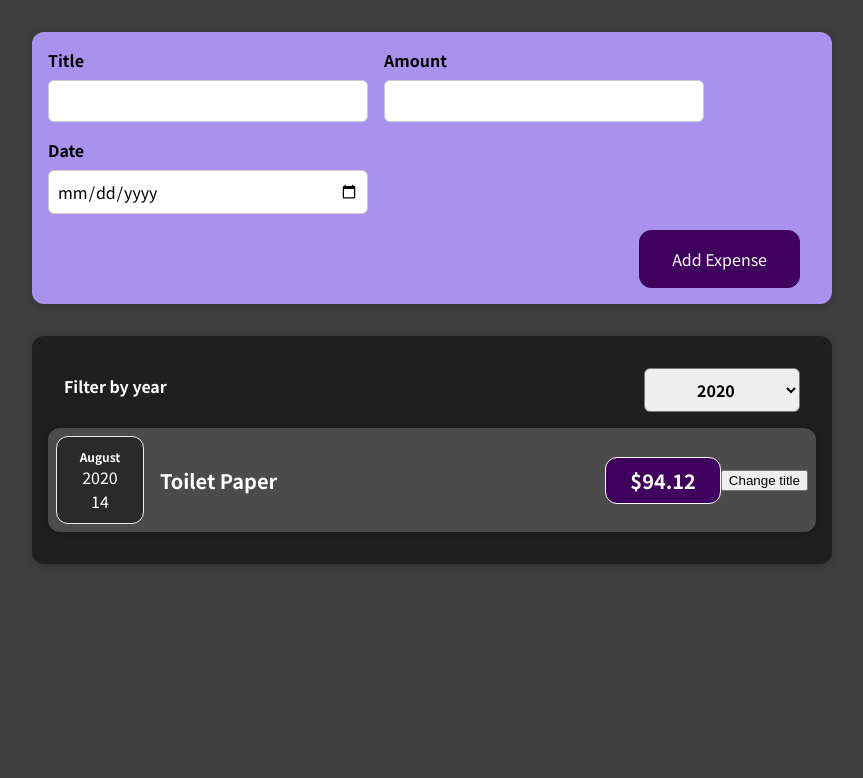
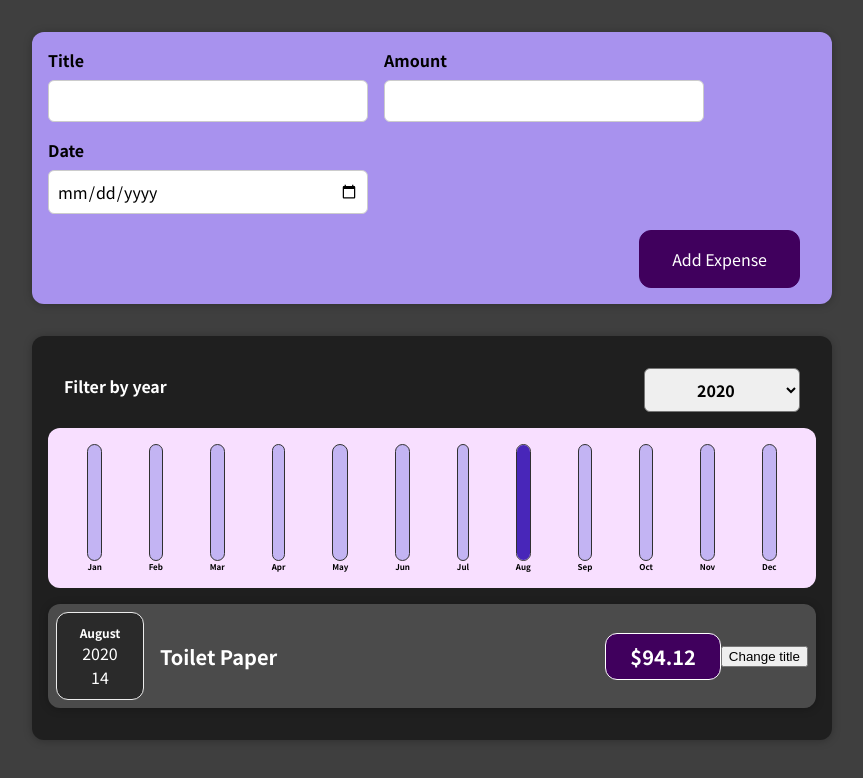
Before and after one commit to AinunSeptian/ExpenseRecord, a React (Create React App) app: page / in a window 1280 px wide. Shown: the top 778 px of the page, without its empty margins (208-1071 px from the left). Built offline with nearby package versions, Linux system fonts and the light colour scheme.

Commit message:
adding styling and dynamic data in chart component

```diff
--- a/src/components/Chart/Chart.js
+++ b/src/components/Chart/Chart.js
@@ -4,13 +4,15 @@
 import "./Chart.css";
 
 const Chart = (props) => {
+  const dataPointValues = props.dataPoints.map((dataPoint) => dataPoint.value);
+  const totalMaximum = Math.max(...dataPointValues);
   return (
     <div className="chart">
       {props.dataPoints.map((dataPoint) => (
         <ChartBar
           key={dataPoint.label}
           value={dataPoint.value}
-          maxValue={null}
+          maxValue={totalMaximum}
           label={dataPoint.label}
         />
       ))}
--- a/src/components/Chart/ChartBar.js
+++ b/src/components/Chart/ChartBar.js
@@ -5,19 +5,19 @@
 const ChartBar = (props) => {
   let barFillHeight = "0%";
 
-  if (props.max > 0) {
+  if (props.maxValue > 0) {
     barFillHeight = Math.round((props.value / props.maxValue) * 100) + "%";
   }
 
   return (
     <div className="chart-bar">
-      <div classname="chart-bar__inner">
+      <div className="chart-bar__inner">
         <div
           className="chart-bar__fill"
           style={{ height: barFillHeight }}
         ></div>
       </div>
-      <div className="chart-bar__label"></div>
+      <div className="chart-bar__label">{props.label}</div>
     </div>
   );
 };
--- a/src/components/Expenses/Expenses.js
+++ b/src/components/Expenses/Expenses.js
@@ -1,6 +1,7 @@
 import React, { useState } from "react";
 import Card from "../UI/Card";
 import "./Expenses.css";
+import ExpensesChart from "./ExpensesChart";
 import ExpensesFilter from "./ExpensesFilter";
 import ExpensesList from "./ExpensesList";
 
@@ -21,6 +22,7 @@
         selected={filteredYear}
         onChangeFilter={filterChangeHandler}
       />
+      <ExpensesChart expenses={filteredExpenses} />
       <ExpensesList items={filteredExpenses} />
     </Card>
   );
--- /dev/null
+++ b/src/components/Expenses/ExpensesChart.js
@@ -0,0 +1,28 @@
+import React from "react";
+import Chart from "../Chart/Chart";
+
+const ExpensesChart = (props) => {
+  const chartDataPoint = [
+    { label: "Jan", value: 0 },
+    { label: "Feb", value: 0 },
+    { label: "Mar", value: 0 },
+    { label: "Apr", value: 0 },
+    { label: "May", value: 0 },
+    { label: "Jun", value: 0 },
+    { label: "Jul", value: 0 },
+    { label: "Aug", value: 0 },
+    { label: "Sep", value: 0 },
+    { label: "Oct", value: 0 },
+    { label: "Nov", value: 0 },
+    { label: "Dec", value: 0 },
+  ];
+
+  for (const expense of props.expenses) {
+    const expenseMonth = expense.date.getMonth(); //starting at => january => 0
+    chartDataPoint[expenseMonth].value += expense.amount;
+  }
+
+  return <Chart dataPoints={chartDataPoint} />;
+};
+
+export default ExpensesChart;
--- a/src/components/NewExpense/ExpenseForm.js
+++ b/src/components/NewExpense/ExpenseForm.js
@@ -44,7 +44,7 @@
 
     const expenseData = {
       title: enteredTitle,
-      amount: enteredAmount,
+      amount: +enteredAmount,
       date: new Date(enteredDate),
     };
 
```
Also changed, not shown: 1 other file (tests, documents, lock files or other folders).
